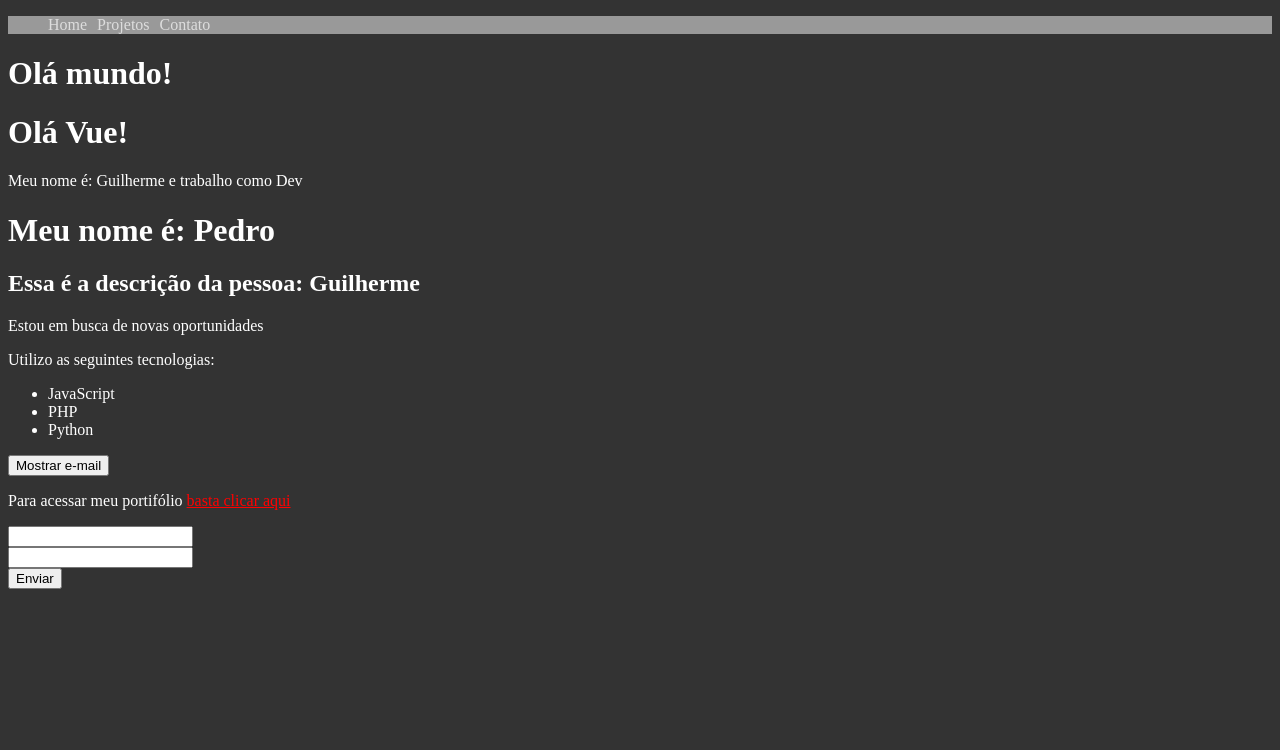
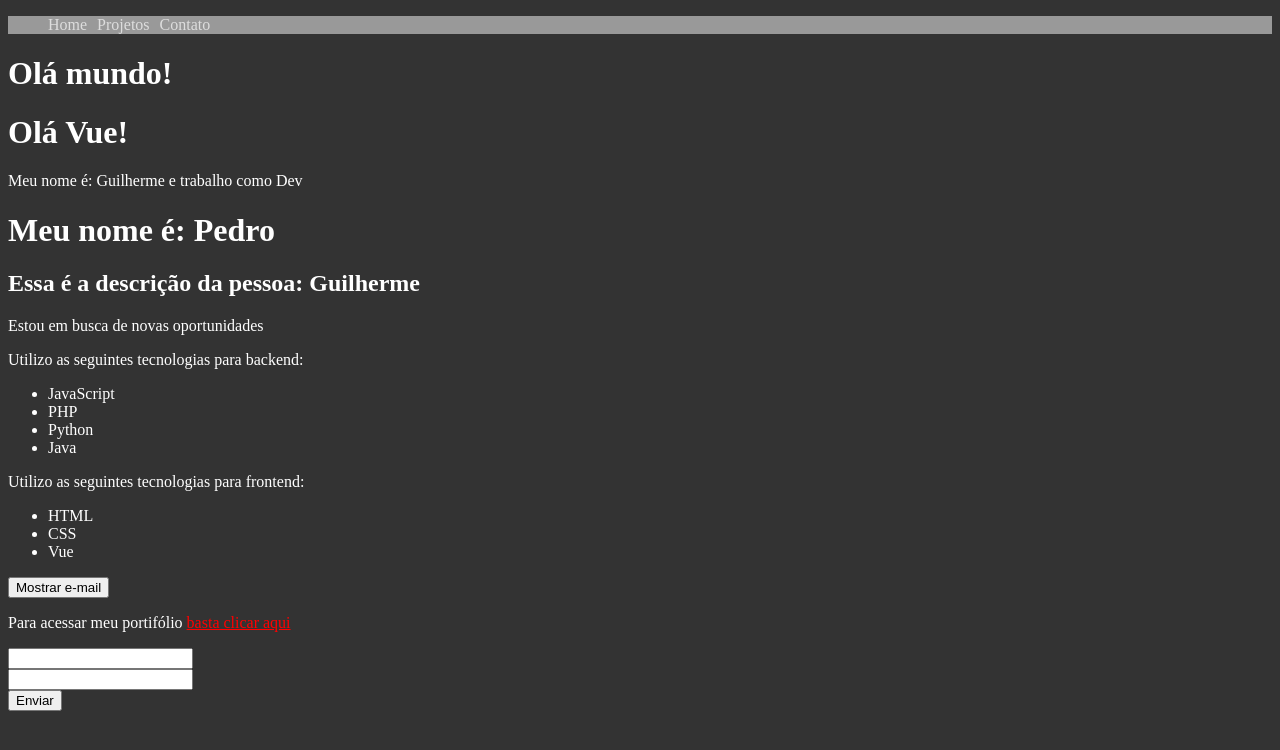
Before and after one commit to guilherme-a-pinheiro/burger-site-vue3, a Vue app in the folder aplicacao/: page / in a window 1280 px wide. Shown: the top 750 px of the page. Built offline with nearby package versions, Linux system fonts and the light colour scheme.

Commit message:
v-for renderizacao de listas

```diff
--- a/aplicacao/src/components/Info.vue
+++ b/aplicacao/src/components/Info.vue
@@ -2,11 +2,14 @@
     <div>
         <p v-if="esta_trabalhando">Estou trabalho no momento.</p>
         <p v-else>Estou em busca de novas oportunidades</p>
-        <p>Utilizo as seguintes tecnologias:</p>
+        <p>Utilizo as seguintes tecnologias para backend:</p>
         <ul>
-            <li>JavaScript</li>
-            <li>PHP</li>
-            <li>Python</li>
+            <li v-for="(technology, index) in backend_tecnologies" v-bind:key="index">{{ technology }}</li>
+        </ul>
+
+        <p>Utilizo as seguintes tecnologias para frontend:</p>
+        <ul>
+            <li v-for="technology in frontend_tecnologies" :key="technology.id">{{ technology.language }}</li>
         </ul>
         <div>
             <button @click="showEmail">{{ textoBotao }}</button>
@@ -25,7 +28,13 @@
                 mostrar_email: false,
                 email: 'guiapinheiro29@gmail.com',
                 meu_link: 'https://google.com',
-                textoBotao: 'Mostrar e-mail'
+                textoBotao: 'Mostrar e-mail',
+                backend_tecnologies: ['JavaScript', 'PHP', 'Python', 'Java'],
+                frontend_tecnologies: [
+                    {id: 1, language: 'HTML'},
+                    {id: 2, language: 'CSS'},
+                    {id: 3, language: 'Vue'}
+            ]
             }
         },
         methods: {
```
